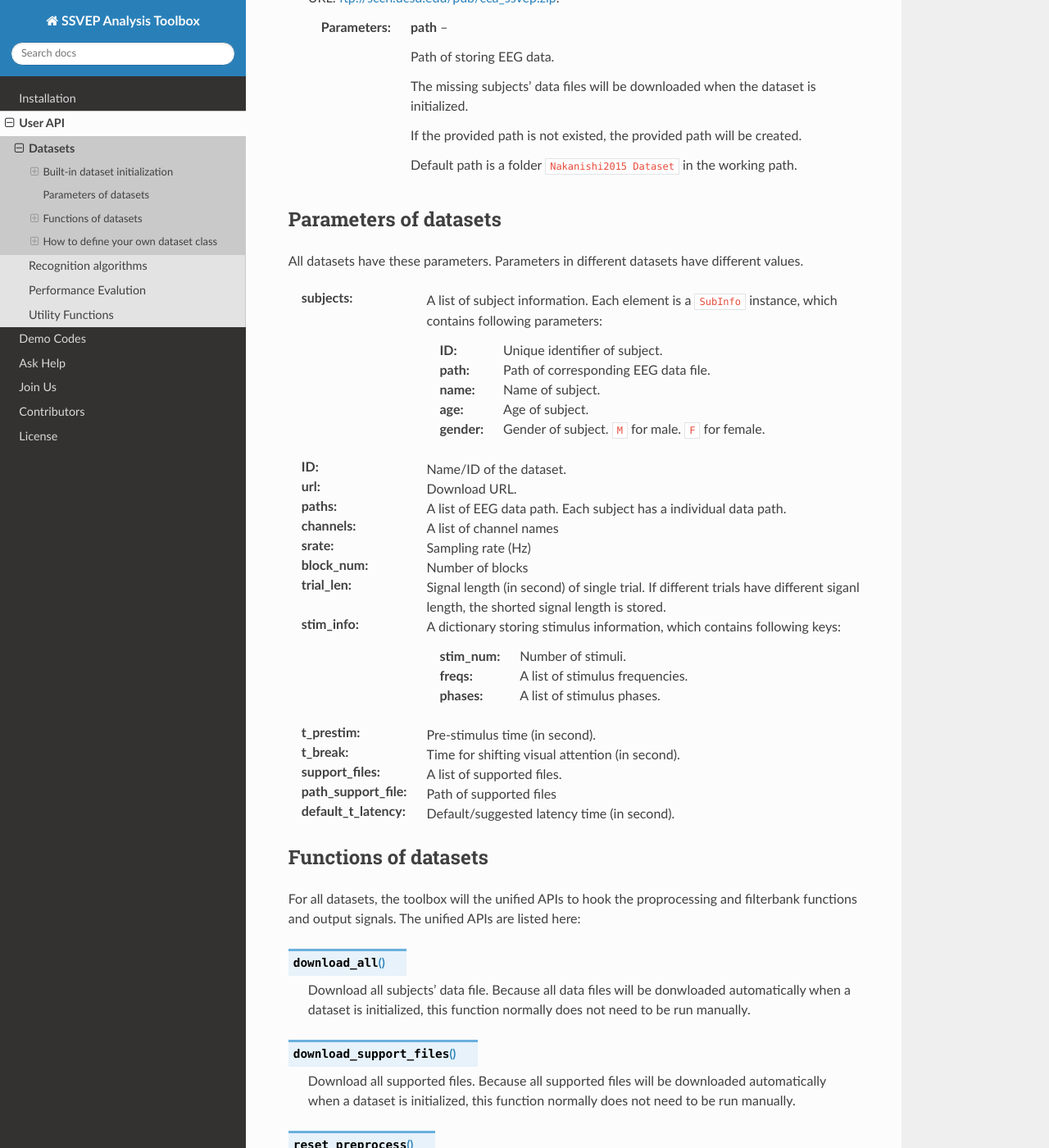
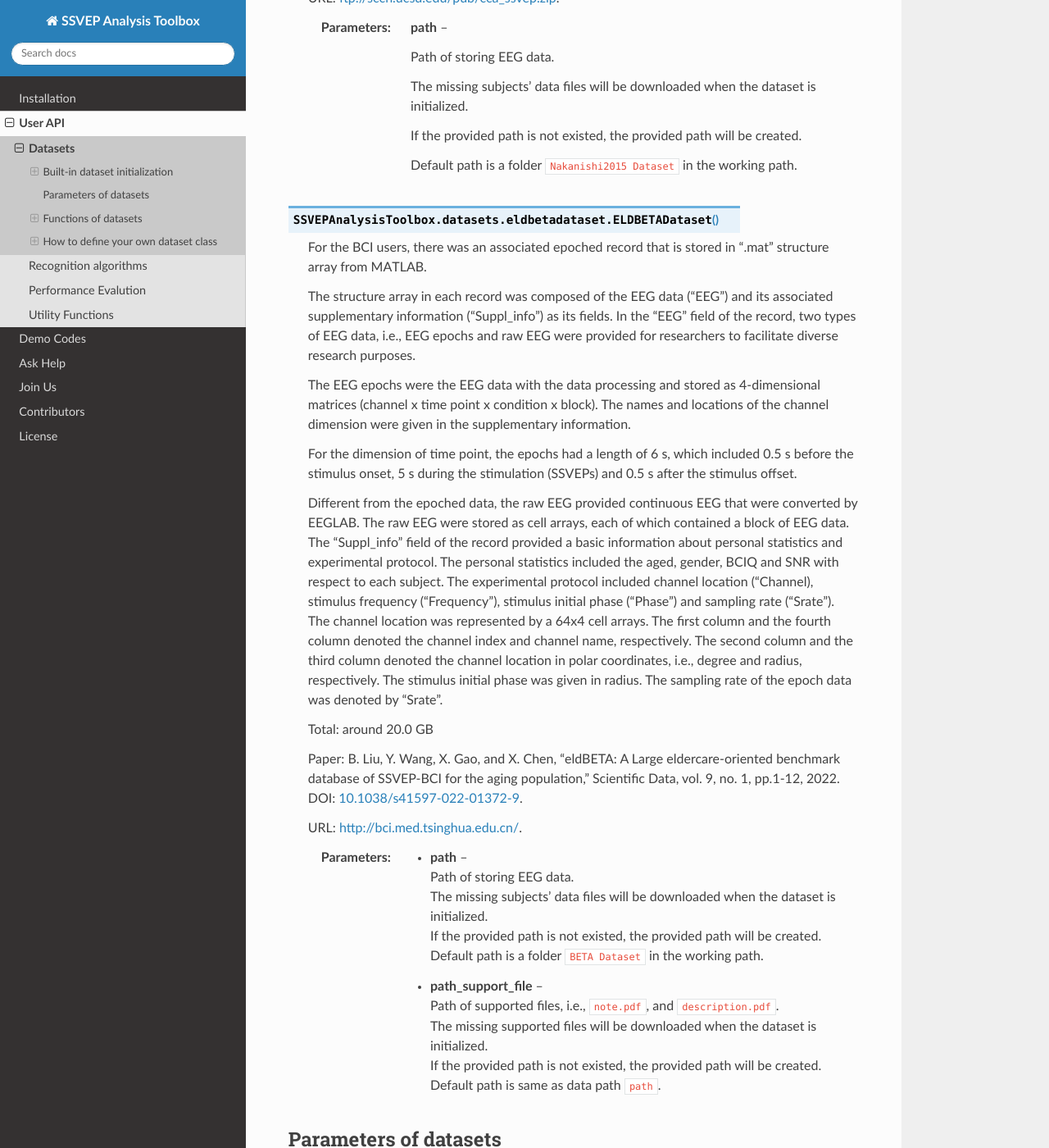
Before and after one commit to pikipity/SSVEP-Analysis-Toolbox, a Sphinx documentation site: the page built from Docs/API_datasets.rst, in a window 1280 px wide and 1400 px high, scrolled down 2512 px. Shown: the whole window at 82% size. Built offline with Sphinx 7.4.7 and the Read the Docs theme 2.0.0, drawn with Linux system fonts in a browser that asks for light colours.

Commit message:
Update Docs

```diff
--- a/Docs/API_datasets.rst
+++ b/Docs/API_datasets.rst
@@ -114,6 +114,40 @@ Built-in dataset initialization
         If the provided path is not existed, the provided path will be created.
 
         Default path is a folder :file:`Nakanishi2015 Dataset` in the working path.
+
+.. py:function:: SSVEPAnalysisToolbox.datasets.eldbetadataset.ELDBETADataset
+
+    For the BCI users, there was an associated epoched record that is stored in ".mat" structure array from MATLAB.
+
+    The structure array in each record was composed of the EEG data ("EEG") and its associated supplementary information ("Suppl_info") as its fields. In the "EEG" field of the record, two types of EEG data, i.e., EEG epochs and raw EEG were provided for researchers to facilitate diverse research purposes.
+
+    The EEG epochs were the EEG data with the data processing and stored as 4-dimensional matrices (channel x time point x condition x block). The names and locations of the channel dimension were given in the supplementary information.
+
+    For the dimension of time point, the epochs had a length of 6 s, which included 0.5 s before the stimulus onset, 5 s during the stimulation (SSVEPs) and 0.5 s after the stimulus offset.
+
+    Different from the epoched data, the raw EEG provided continuous EEG that were converted by EEGLAB. The raw EEG were stored as cell arrays, each of which contained a block of EEG data. The "Suppl_info" field of the record provided a basic information about personal statistics and experimental protocol. The personal statistics included the aged, gender, BCIQ and SNR with respect to each subject. The experimental protocol included channel location ("Channel), stimulus frequency ("Frequency"), stimulus initial phase ("Phase") and sampling rate ("Srate"). The channel location was represented by a 64x4 cell arrays. The first column and the fourth column denoted the channel index and channel name, respectively. The second column and the third column denoted the channel location in polar coordinates, i.e., degree and radius, respectively. The stimulus initial phase was given in radius. The sampling rate of the epoch data was denoted by "Srate".
+
+    Total: around 20.0 GB
+
+    Paper: B. Liu, Y. Wang, X. Gao, and X. Chen, "eldBETA: A Large eldercare-oriented benchmark database of SSVEP-BCI for the aging population," Scientific Data, vol. 9, no. 1, pp.1-12, 2022. DOI: `10.1038/s41597-022-01372-9 <https://www.nature.com/articles/s41597-022-01372-9>`_.
+
+    URL: `http://bci.med.tsinghua.edu.cn/ <http://bci.med.tsinghua.edu.cn/>`_.
+
+    :param path: Path of storing EEG data.
+
+        The missing subjects' data files will be downloaded when the dataset is initialized.
+
+        If the provided path is not existed, the provided path will be created.
+
+        Default path is a folder :file:`BETA Dataset` in the working path.
+
+    :param path_support_file: Path of supported files, i.e., :file:`note.pdf`, and :file:`description.pdf`.
+
+        The missing supported files will be downloaded when the dataset is initialized.
+
+        If the provided path is not existed, the provided path will be created.
+
+        Default path is same as data path ``path``.
 
 Parameters of datasets
 ^^^^^^^^^^^^^^^^^^^^^^^^^^^^^^^^^^
--- a/Docs/index.rst
+++ b/Docs/index.rst
@@ -46,9 +46,12 @@ Datasets and Algorithms
 
       M. Nakanishi, Y. Wang, Y.-T. Wang, T.-P. Jung, "A Comparison Study of Canonical Correlation Analysis Based Methods for Detecting Steady-State Visual Evoked Potentials," *PLoS ONE*, vol. 10, p. e0140703, 2015. DOI: `10.1371/journal.pone.0140703 <https://doi.org/10.1371/journal.pone.0140703>`_.
 
+  + **eldBETA** dataset:
+
+      B. Liu, Y. Wang, X. Gao, and X. Chen, "eldBETA: A Large eldercare-oriented benchmark database of SSVEP-BCI for the aging population," *Scientific Data*, vol. 9, no. 1, pp.1-12, 2022. DOI: `10.1038/s41597-022-01372-9 <https://www.nature.com/articles/s41597-022-01372-9>`_.
+
   .. todo::
 
-    + `eldBETA <http://bci.med.tsinghua.edu.cn/download.html>`_
     + `BMI dataset <https://academic.oup.com/gigascience/article/doi/10.1093/gigascience/giz002/5304369>`_
     + `Wearable SSVEP BCI Dataset <http://bci.med.tsinghua.edu.cn/download.html>`_
     + `160 Targets SSVEP BCI Dataset <https://iopscience.iop.org/article/10.1088/1741-2552/ac0bfa>`_
```
